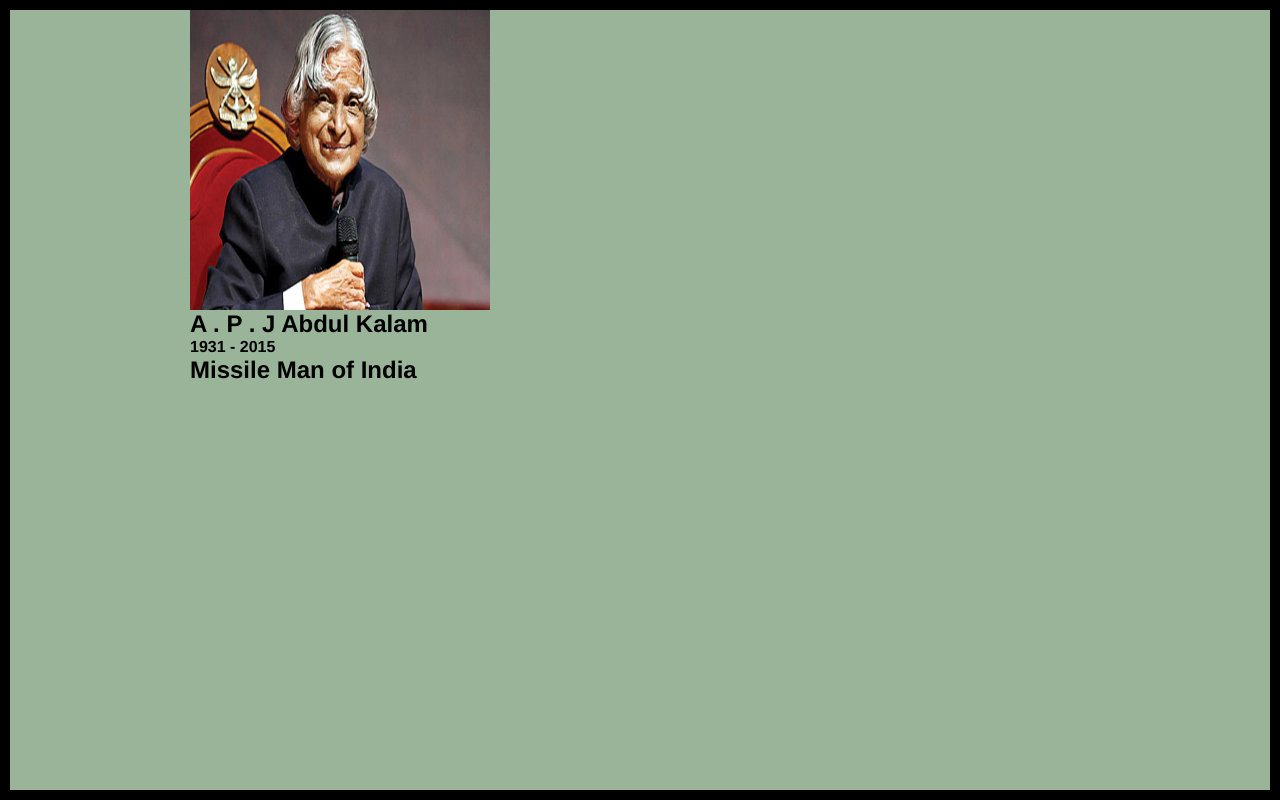
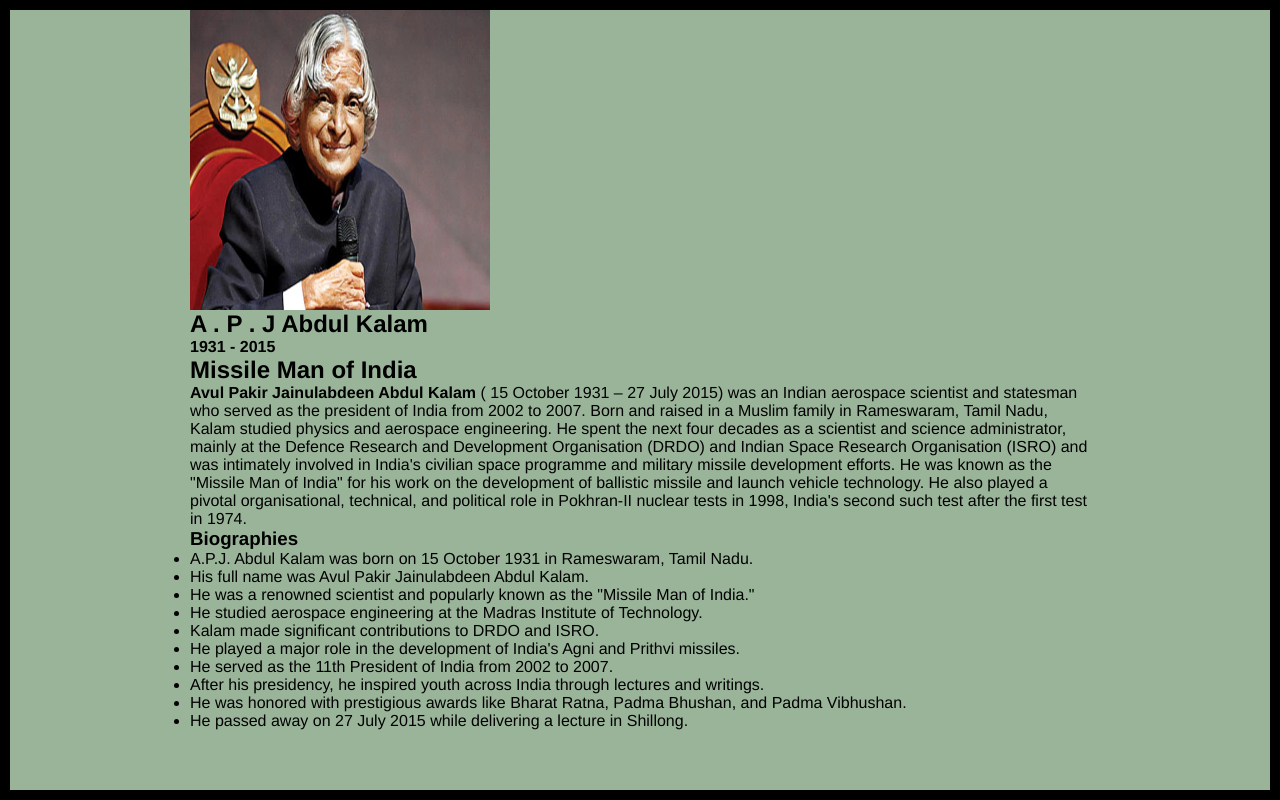
Before and after one commit to nehakumaribytes/biograpgy-project-apj-abdul-kalam, a plain HTML site: page index.html in a window 1280 px wide. Drawn offline with Linux system fonts and the light colour scheme.

Commit message:
add about_section

```diff
--- a/index.html
+++ b/index.html
@@ -24,9 +24,51 @@
           </section>
           <section class="home_container">
             <h2>Missile Man of India</h2>
-            <p></p>
+            <p><b>Avul Pakir Jainulabdeen Abdul Kalam </b>( 15 October 1931 – 27 July 2015) was an Indian aerospace scientist and statesman who served as the president of India from 2002 to 2007.
+
+                Born and raised in a Muslim family in Rameswaram, Tamil Nadu, Kalam studied physics and aerospace engineering. He spent the next four decades as a scientist and science administrator, mainly at the Defence Research and Development Organisation (DRDO) and Indian Space Research Organisation (ISRO) and was intimately involved in India's civilian space programme and military missile development efforts. He was known as the "Missile Man of India" for his work on the development of ballistic missile and launch vehicle technology. He also played a pivotal organisational, technical, and political role in Pokhran-II nuclear tests in 1998, India's second such test after the first test in 1974.</p>
           </section>
+   <section class="about_section">
+    <h3>Biographies</h3>
+    <ul>
+        <li>
+            A.P.J. Abdul Kalam was born on 15 October 1931 in Rameswaram, Tamil Nadu.
+        </li>
+    </ul>
+    <ul><li>
+        His full name was Avul Pakir Jainulabdeen Abdul Kalam.
+    </li></ul>
+    <ul><li>
+        He was a renowned scientist and popularly known as the "Missile Man of India."
 
+    </li></ul>
+    <ul><li>
+        He studied aerospace engineering at the Madras Institute of Technology.
+
+    </li></ul>
+    <ul><li>
+        Kalam made significant contributions to DRDO and ISRO.
+
+    </li></ul>
+    <ul>
+        <li>
+            He played a major role in the development of India's Agni and Prithvi missiles.
+
+        </li>
+    </ul>
+    <ul><li>
+        He served as the 11th President of India from 2002 to 2007.
+    </li></ul>
+    <ul><li>
+        After his presidency, he inspired youth across India through lectures and writings.
+    </li></ul>
+    <ul><li>
+        He was honored with prestigious awards like Bharat Ratna, Padma Bhushan, and Padma Vibhushan.
+    </li></ul>
+    <ul><li>
+        He passed away on 27 July 2015 while delivering a lecture in Shillong.
+    </li></ul>
+   </section>
     </div>
 </div>
 </body>
```
